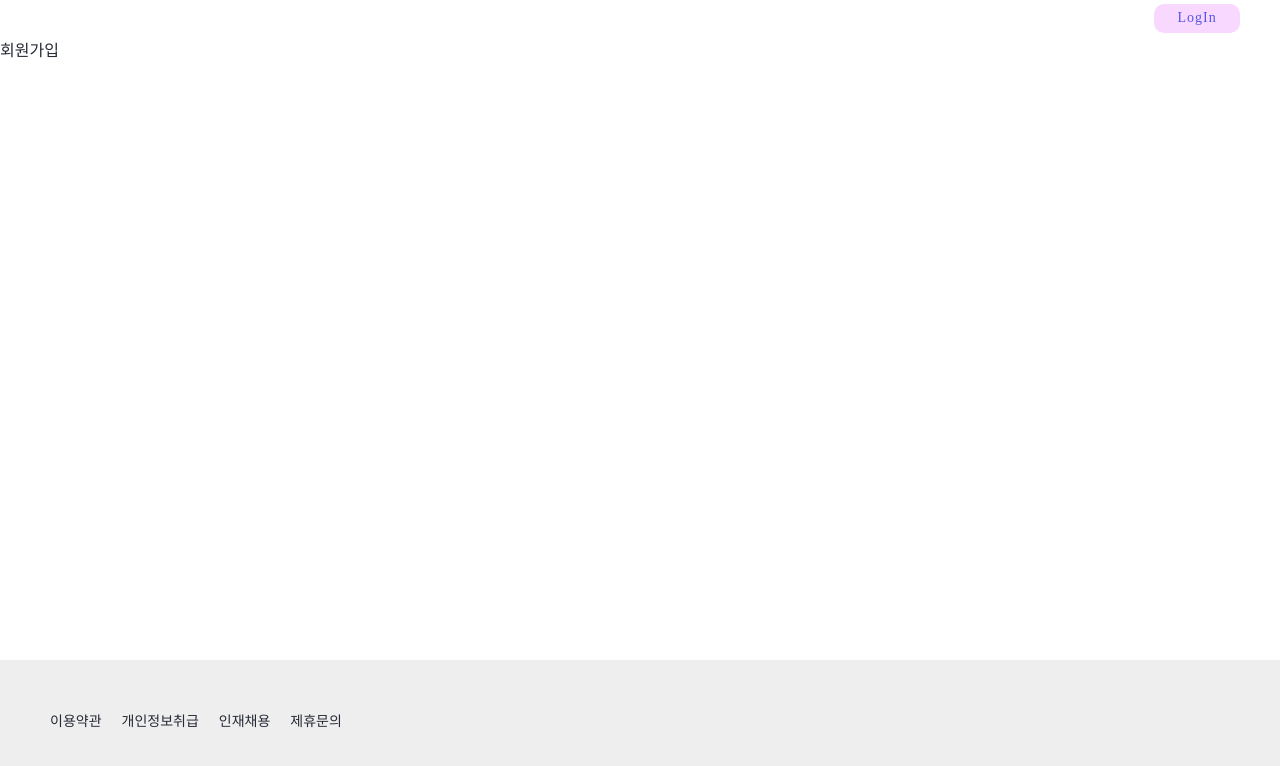
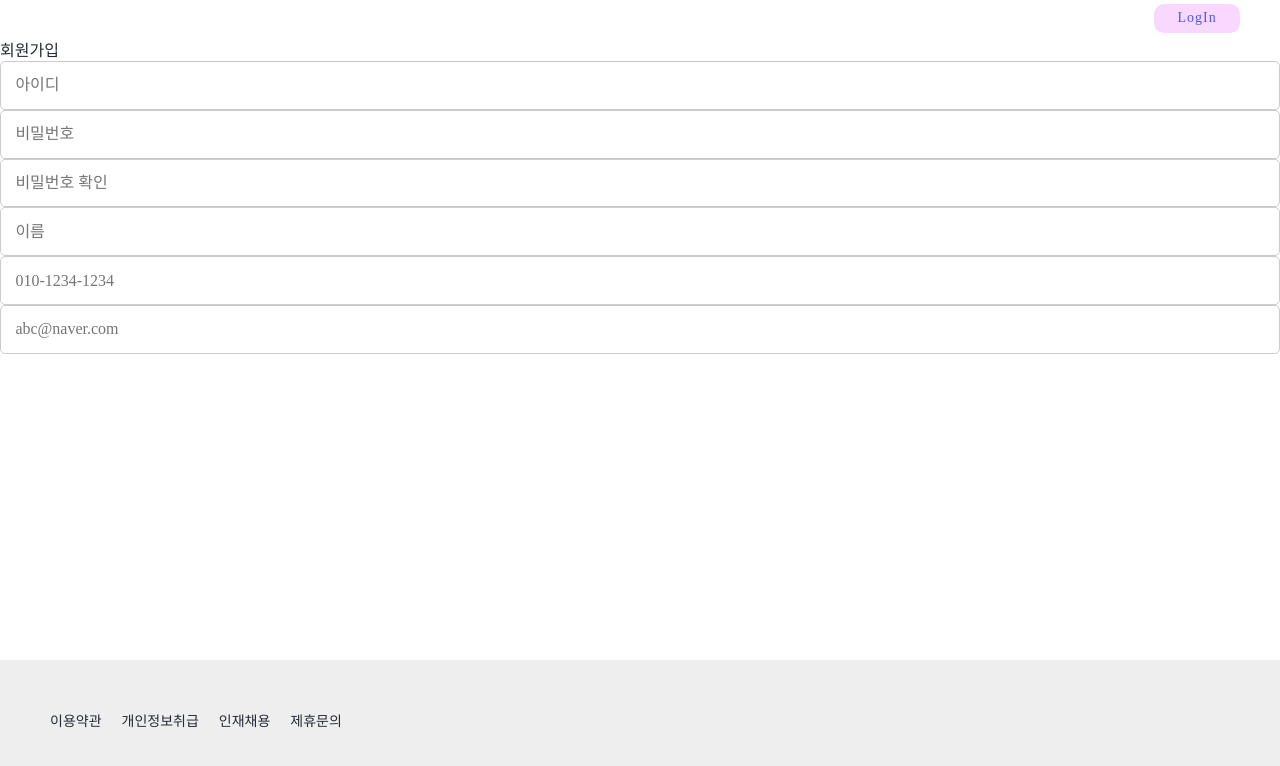
Before and after one commit to psh10066/SEMO, a React (Create React App) app in the folder semo_front/: page /join in a window 1280 px wide. Shown: the top 766 px of the page. Built offline with nearby package versions, Linux system fonts and the light colour scheme; no server answers; a web font is replaced by a local one; what quill-image-resize-module-react would draw is missing.

Commit message:
feat. joining

```diff
--- a/semo_front/src/component/member/Join.js
+++ b/semo_front/src/component/member/Join.js
@@ -1,5 +1,9 @@
 import { useState } from "react";
 import { useNavigate } from "react-router-dom";
+import axios from "axios";
+import Swal from "sweetalert2";
+import Input from "../util/InputFrm";
+import "./member.css";
 
 const Join = () => {
   const [memberId, setMemberId] = useState("");
@@ -15,9 +19,140 @@ const Join = () => {
   const [checkIdMsg, setCheckIdMsg] = useState("");
   const [checkPwMsg, setCheckPwMsg] = useState("");
   const navigate = useNavigate();
+  const idCheck = () => {
+    const idReg = /^[a-zA-Z0-9]{1,100}&/;
+    if (!idReg.test(memberId)) {
+      setCheckIdMsg("아이디는 영어 대/소문자/숫자로 &&글자 입니다.");
+    } else {
+      axios
+        .get("/member/checkId/" + memberId)
+        .then((res) => {
+          if (res.data === 0) {
+            setCheckIdMsg("");
+          } else {
+            setCheckIdMsg("이미 사용중인 아이디입니다.");
+          }
+        })
+        .catch((res) => {
+          console.log(res);
+        });
+      setCheckIdMsg("사용가능한 아이디 입니다.");
+    }
+  };
+  const pwCheck = () => {
+    if (memberPw !== memberPwRe) {
+      setCheckPwMsg("비밀번호가 일치하지 않습니다.");
+    } else {
+      setCheckPwMsg("");
+    }
+  };
+  const join = () => {
+    if (checkIdMsg === "" && checkPwMsg === "") {
+      const member = {
+        memberId,
+        memberPw,
+        memberName,
+        memberPhone,
+        memberMail,
+        memberContent,
+        memberCategory1,
+        memberCategory2,
+        memberLocal,
+      };
+      axios
+        .post("/member/join", member)
+        .then((res) => {
+          if (res.data === 1) {
+            navigate("/login");
+          } else {
+            console.log("에러");
+          }
+        })
+        .catch((res) => {
+          console.log(res.data);
+        });
+    } else {
+      Swal.fire({
+        icon: "info",
+        text: "입력값을 확인하세요!",
+      });
+    }
+  };
   return (
     <div className="join-wrap">
-      <div>회원가입</div>
+      <div className="join-title">회원가입</div>
+      <JoinInputWrap
+        data={memberId}
+        setData={setMemberId}
+        type="text"
+        content="memberId"
+        placeholder="아이디"
+        checkMsg={checkIdMsg}
+        blurEvent={idCheck}
+      />
+      <JoinInputWrap
+        data={memberPw}
+        setData={setMemberPw}
+        type="password"
+        content="memberPw"
+        placeholder="비밀번호"
+      />
+      <JoinInputWrap
+        data={memberPwRe}
+        setData={setMemberPwRe}
+        type="password"
+        content="memberPwRe"
+        placeholder="비밀번호 확인"
+        checkMsg={checkPwMsg}
+        blurEvent={pwCheck}
+      />
+      <JoinInputWrap
+        data={memberName}
+        setData={setMemberName}
+        type="text"
+        content="memberName"
+        placeholder="이름"
+      />
+      <JoinInputWrap
+        data={memberPhone}
+        setData={setMemberPhone}
+        type="text"
+        content="memberPhone"
+        placeholder="010-1234-1234"
+      />
+      <JoinInputWrap
+        data={memberMail}
+        setData={setMemberMail}
+        type="text"
+        content="memberPhone"
+        placeholder="abc@naver.com"
+      />
+    </div>
+  );
+};
+const JoinInputWrap = (props) => {
+  const data = props.data;
+  const setData = props.setData;
+  const type = props.type;
+  const content = props.content;
+  const blurEvent = props.blurEvent;
+  const checkMsg = props.checkMsg;
+  const placeholder = props.placeholder;
+  return (
+    <div className="join-input-wrap">
+      <div>
+        <div className="input">
+          <Input
+            type={type}
+            data={data}
+            setData={setData}
+            content={content}
+            blurEvent={blurEvent}
+            placeholder={placeholder}
+          />
+        </div>
+      </div>
+      <div className="check-msg">{checkMsg}</div>
     </div>
   );
 };
--- a/semo_front/src/component/member/Login.js
+++ b/semo_front/src/component/member/Login.js
@@ -5,7 +5,6 @@ import { Button1, Button2 } from "../util/Buttons";
 import "./member.css";
 import Swal from "sweetalert2";
 import axios from "axios";
-import ReactModal from "react-modal";
 
 const Login = (props) => {
   const setIsLogin = props.setIsLogin;
@@ -22,7 +21,11 @@ const Login = (props) => {
       .then((res) => {
         if (res.data === "실패") {
           console.log(res);
-          Swal.fire("아이디 또는 비밀번호를 확인하세요");
+          Swal.fire({
+            text: "아이디 비밀번호를 확인하세요",
+            icon: "warning",
+            confirmButtonColor: "#220895", // confrim 버튼 색깔 지정
+          });
         } else {
           window.localStorage.setItem("token", res.data);
           setIsLogin(true);
```
Also changed, not shown: 1 other file (tests, documents, lock files or other folders).
